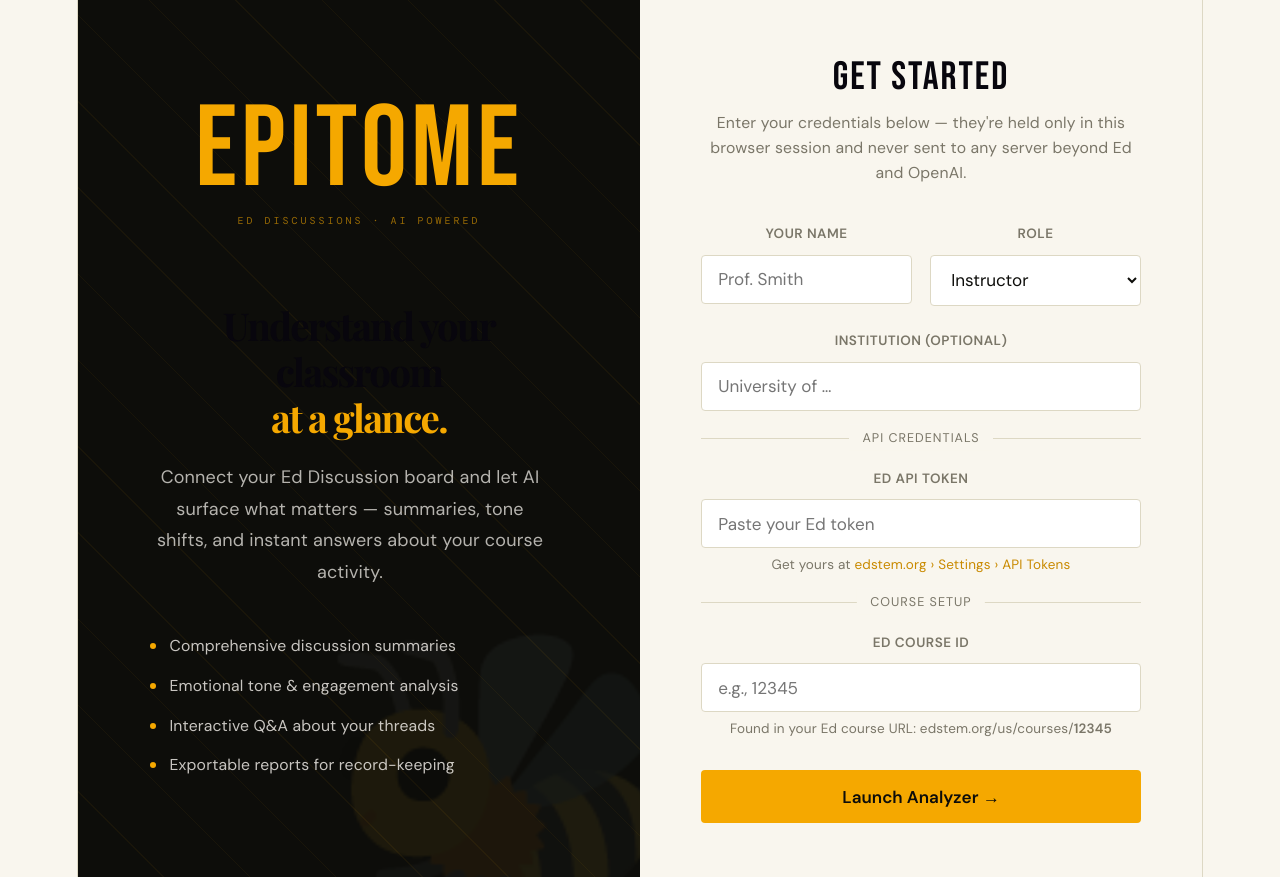
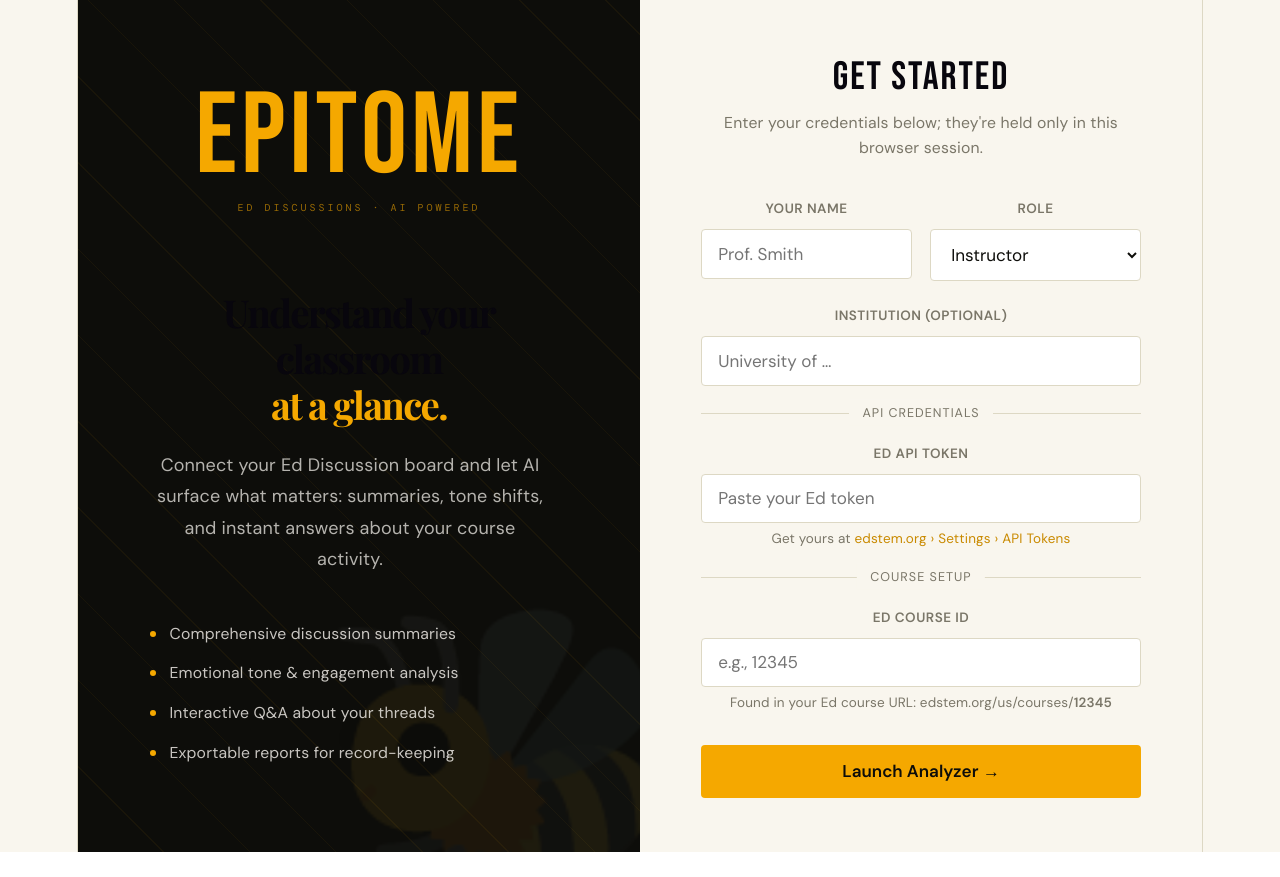
Before and after one commit to phi16181/ed-analyzer, a React (Vite) app: page / in a window 1280 px wide. After the commit the page ends 852 px from the top, so only its background shows below. Built offline with nearby package versions, Linux system fonts and the light colour scheme; a web font is replaced by a local one.

Commit message:
Update styles and text in EdDiscussionsAnalyzer

```diff
--- a/src/EdDiscussionsAnalyzer.jsx
+++ b/src/EdDiscussionsAnalyzer.jsx
@@ -314,7 +314,7 @@
     border-bottom: 1px solid rgba(245,168,0,0.2);
   }
 
-  .sidebar-brand .bee { font-size: 1.6rem; margin-bottom: 0.1rem; }
+  .sidebar-brand .bee { font-size: 3.0rem; margin-bottom: 0.9rem; }
 
   .sidebar-brand-text {
     font-family: 'Bebas Neue', sans-serif;
@@ -326,10 +326,10 @@
 
   .sidebar-brand-sub {
     font-family: 'DM Mono', monospace;
-    font-size: 8px;
+    font-size: 15px;
     letter-spacing: 2px;
     text-transform: uppercase;
-    color: rgba(245,168,0,0.5);
+    color: #f9f6ee;
     margin-top: 0.2rem;
   }
 
@@ -819,7 +819,7 @@
           <em>at a glance.</em>
         </h1>
         <p className="hero-desc">
-          Connect your Ed Discussion board and let AI surface what matters —
+          Connect your Ed Discussion board and let AI surface what matters:
           summaries, tone shifts, and instant answers about your course activity.
         </p>
         <ul className="feature-list">
@@ -839,8 +839,8 @@
         <div className="form-card">
           <h2 className="form-card-title">Get started</h2>
           <p className="form-card-sub">
-            Enter your credentials below — they're held only in this browser
-            session and never sent to any server beyond Ed and OpenAI.
+            Enter your credentials below; they're held only in this browser
+            session.
           </p>
 
           {error && <div className="alert alert-error">⚠ {error}</div>}
```
